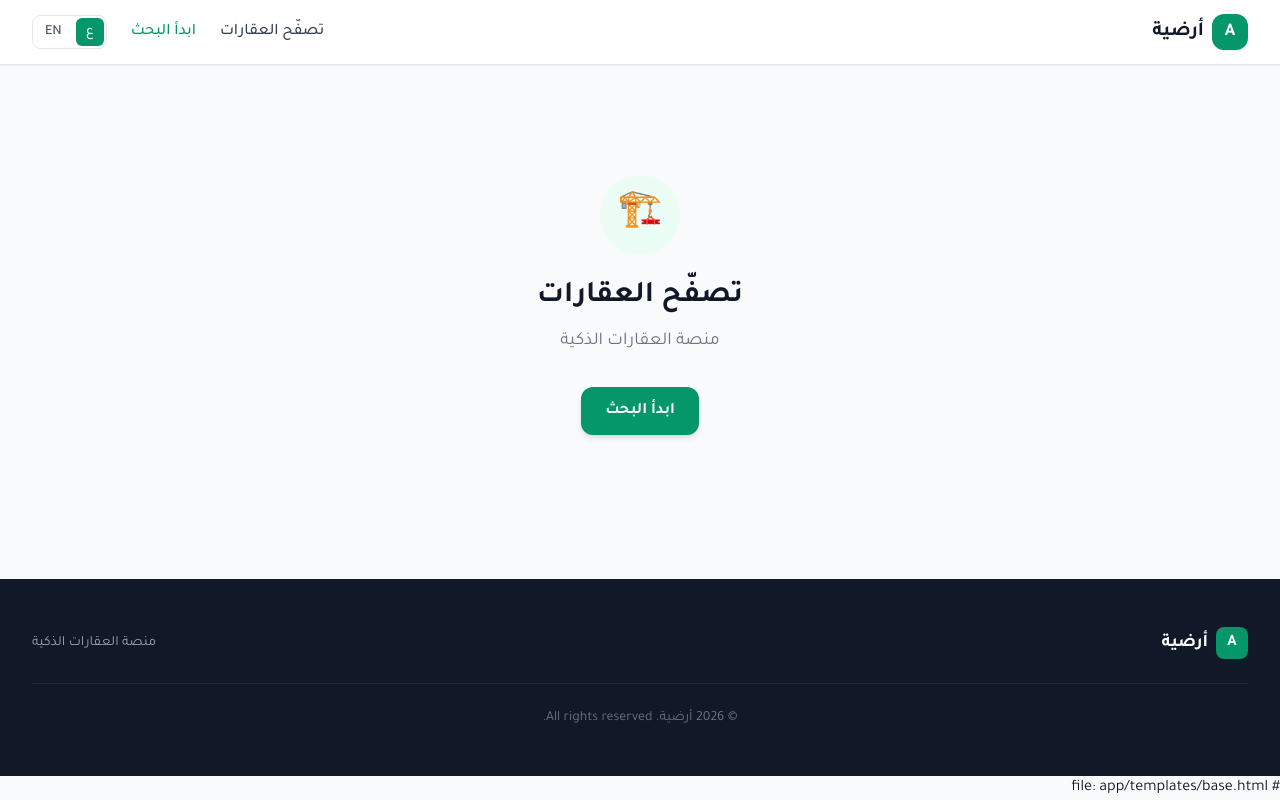
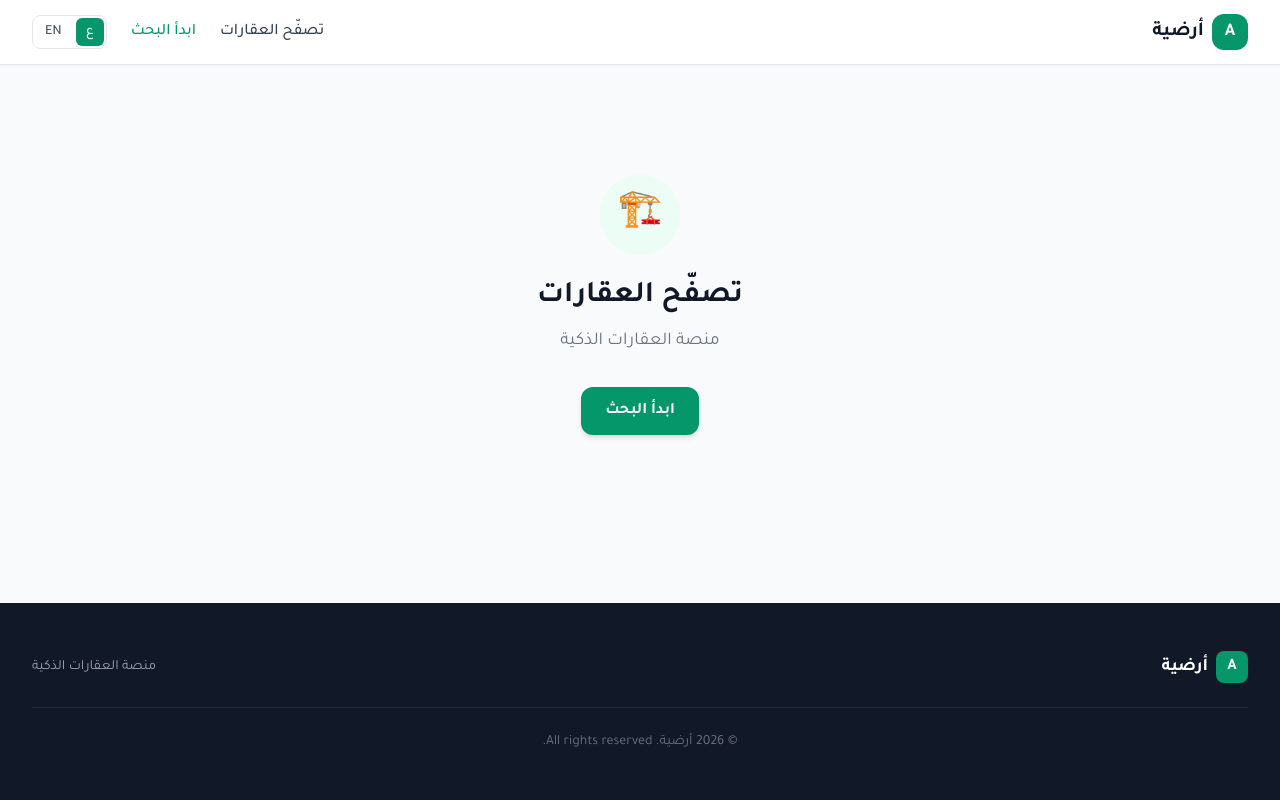
Before and after one commit to 6838gamal/Ardhiya-Real-Estate-Landing-Page, a FastAPI app: page /1/properties in a window 1280 px wide. Run offline with FastAPI, Linux system fonts and the light colour scheme; some libraries are stand-ins or nearby versions.

Commit message:
Update base.html

```diff
--- a/app/templates/base.html
+++ b/app/templates/base.html
@@ -41,4 +41,3 @@
   <script src="/static/js/app.js"></script>
 </body>
 </html>
-# file: app/templates/base.html
```
